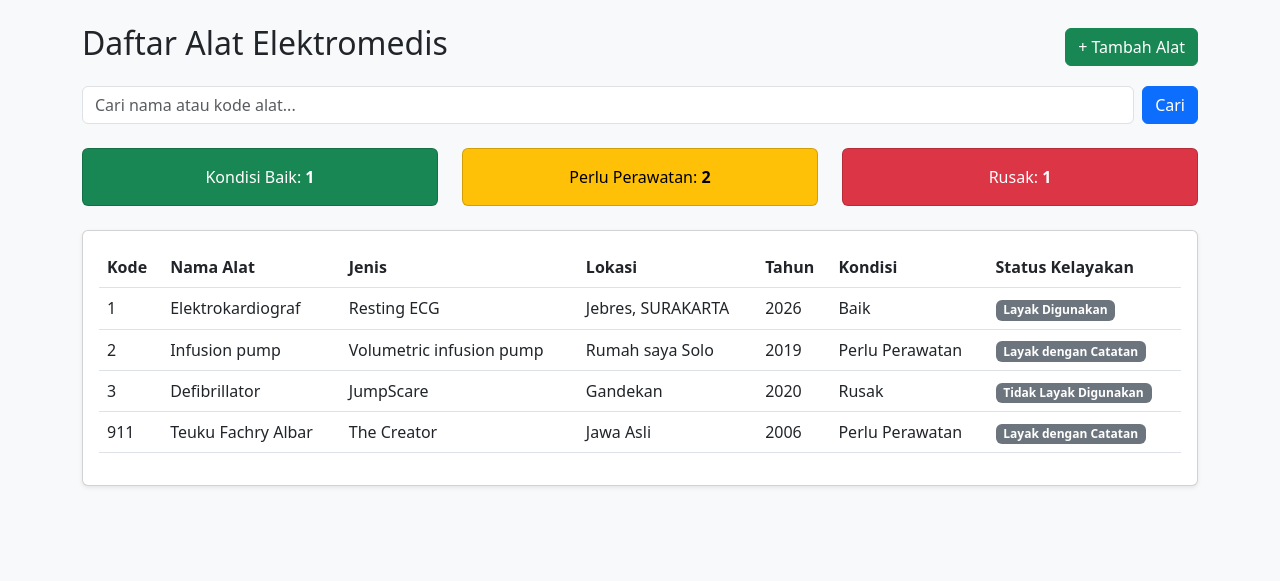
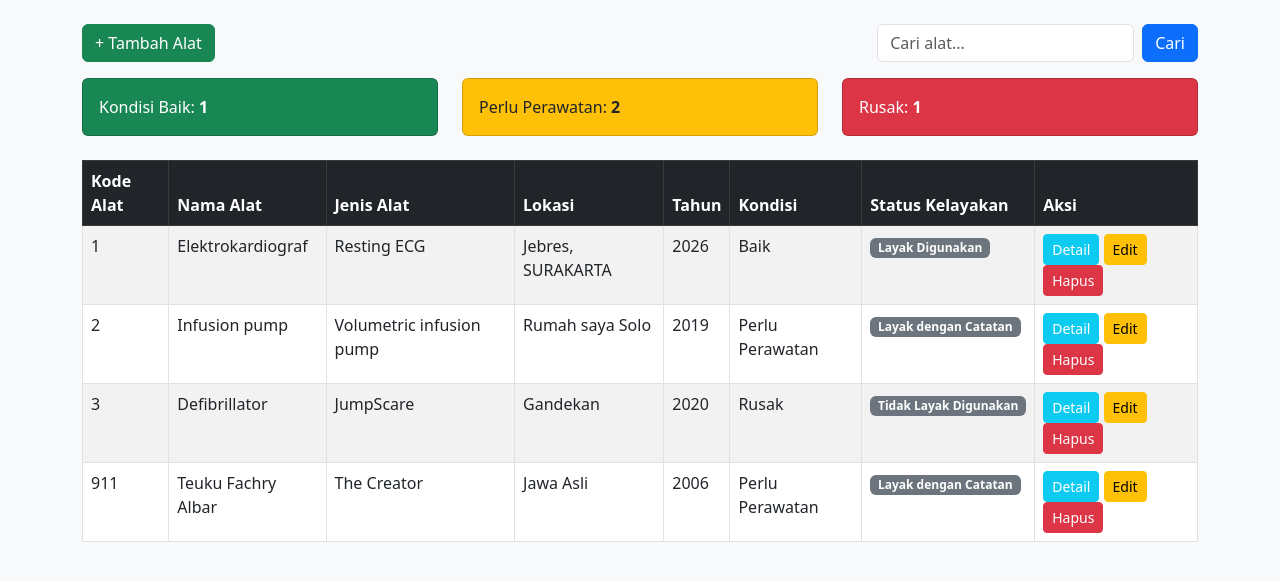
Before and after one commit to all-bar23/Proyek-UAS-Elektromedis, a Django app: page / in a window 1280 px wide. Shown: the part 56-637 px from the top of the page. Run offline with Django 5.2, Linux system fonts and the light colour scheme; data comes from the database, SQL or seed files in the repository; both versions use the stored data as it was after the commit.

Commit message:
Menyelesaikan fitur Edit, Hapus, Detail, dan fix error HTML

```diff
--- a/alat/templates/alat/daftar_alat.html
+++ b/alat/templates/alat/daftar_alat.html
@@ -1,43 +1,40 @@
 {% extends 'alat/base.html' %}
+{% block content %}
 
-{% block content %}
-<div class="d-flex justify-content-between align-items-center mb-3">
-    <h2>Daftar Alat Elektromedis</h2>
+<!-- Header & Pencarian -->
+<div class="d-flex justify-content-between mb-3">
     <a href="{% url 'tambah_alat' %}" class="btn btn-success">+ Tambah Alat</a>
+    <form method="GET" class="d-flex">
+        <input type="text" name="q" value="{{ kata_kunci }}" class="form-control me-2" placeholder="Cari alat...">
+        <button type="submit" class="btn btn-primary">Cari</button>
+    </form>
 </div>
 
-<!-- Menampilkan Algoritma Pencarian -->
-<form method="GET" action="" class="mb-4 d-flex">
-    <input type="text" name="q" class="form-control me-2" placeholder="Cari nama atau kode alat..." value="{{ kata_kunci }}">
-    <button type="submit" class="btn btn-primary">Cari</button>
-</form>
-
-<!-- Menampilkan Hasil Algoritma Perulangan (Ringkasan Data) -->
-<div class="row mb-4 text-center">
+<!-- Kartu Ringkasan Algoritma Perulangan -->
+<div class="row mb-4">
     <div class="col-md-4">
-        <div class="card text-bg-success"><div class="card-body">Kondisi Baik: <b>{{ jumlah_baik }}</b></div></div>
+        <div class="card bg-success text-white"><div class="card-body">Kondisi Baik: <b>{{ jumlah_baik }}</b></div></div>
     </div>
     <div class="col-md-4">
-        <div class="card text-bg-warning"><div class="card-body">Perlu Perawatan: <b>{{ jumlah_perawatan }}</b></div></div>
+        <div class="card bg-warning text-dark"><div class="card-body">Perlu Perawatan: <b>{{ jumlah_perawatan }}</b></div></div>
     </div>
     <div class="col-md-4">
-        <div class="card text-bg-danger"><div class="card-body">Rusak: <b>{{ jumlah_rusak }}</b></div></div>
+        <div class="card bg-danger text-white"><div class="card-body">Rusak: <b>{{ jumlah_rusak }}</b></div></div>
     </div>
 </div>
 
 <!-- Tabel Daftar Alat -->
-<div class="card shadow-sm">
-    <div class="card-body">
-        <table class="table table-hover">
-            <thead>
+<table class="table table-bordered table-striped mt-3">
+    <thead class="table-dark">
         <tr>
-                    <th>Kode</th>
+            <th>Kode Alat</th>
             <th>Nama Alat</th>
-                    <th>Jenis</th>
+            <th>Jenis Alat</th>
             <th>Lokasi</th>
             <th>Tahun</th>
             <th>Kondisi</th>
             <th>Status Kelayakan</th>
+            <th>Aksi</th>
         </tr>
     </thead>
     <tbody>
@@ -50,14 +47,19 @@
             <td>{{ alat.tahun_pengadaan }}</td>
             <td>{{ alat.kondisi }}</td>
             <td><span class="badge bg-secondary">{{ alat.status_kelayakan }}</span></td>
+            <td>
+                <!-- Tombol aksi sekarang berada di DALAM loop -->
+                <a href="{% url 'detail_alat' alat.pk %}" class="btn btn-sm btn-info text-white">Detail</a>
+                <a href="{% url 'edit_alat' alat.pk %}" class="btn btn-sm btn-warning">Edit</a>
+                <a href="{% url 'hapus_alat' alat.pk %}" class="btn btn-sm btn-danger">Hapus</a>
+            </td>
         </tr>
         {% empty %}
         <tr>
-                    <td colspan="7" class="text-center">Data alat belum ada atau tidak ditemukan.</td>
+            <td colspan="8" class="text-center">Belum ada data alat elektromedis.</td>
         </tr>
         {% endfor %}
     </tbody>
 </table>
-    </div>
-</div>
+
 {% endblock %}
--- a/alat/urls.py
+++ b/alat/urls.py
@@ -4,4 +4,7 @@ from . import views
 urlpatterns = [
     path('', views.daftar_alat, name='daftar_alat'),
     path('tambah/', views.tambah_alat, name='tambah_alat'),
+    path('<str:pk>/', views.detail_alat, name='detail_alat'),
+    path('<str:pk>/edit/', views.edit_alat, name='edit_alat'),
+    path('<str:pk>/hapus/', views.hapus_alat, name='hapus_alat'),
 ]
--- a/alat/views.py
+++ b/alat/views.py
@@ -1,10 +1,9 @@
-from django.shortcuts import render, redirect
+from django.shortcuts import render, redirect, get_object_or_404
 from django.db.models import Q
 from datetime import datetime
 from .models import AlatElektromedis
 
 def daftar_alat(request):
-    # Algoritma Pencarian
     kata_kunci = request.GET.get('q', '')
     if kata_kunci:
         daftar = AlatElektromedis.objects.filter(
@@ -13,7 +12,6 @@ def daftar_alat(request):
     else:
         daftar = AlatElektromedis.objects.all()
 
-    # Algoritma Perulangan (Menghitung jumlah berdasarkan kondisi)
     jumlah_baik = 0
     jumlah_perawatan = 0
     jumlah_rusak = 0
@@ -44,12 +42,9 @@ def tambah_alat(request):
         tahun_pengadaan_str = request.POST.get('tahun_pengadaan')
         kondisi = request.POST.get('kondisi')
 
-        # Algoritma Validasi
         errors = []
-        if not kode_alat:
-            errors.append("Kode alat tidak boleh kosong.")
-        if not nama_alat:
-            errors.append("Nama alat tidak boleh kosong.")
+        if not kode_alat: errors.append("Kode alat tidak boleh kosong.")
+        if not nama_alat: errors.append("Nama alat tidak boleh kosong.")
 
         try:
             tahun_pengadaan = int(tahun_pengadaan_str)
@@ -62,26 +57,67 @@ def tambah_alat(request):
             errors.append("Kode alat sudah digunakan.")
 
         if not errors:
-            # Algoritma Percabangan (Menentukan Status Kelayakan)
-            if kondisi == "Baik":
-                status_kelayakan = "Layak Digunakan"
-            elif kondisi == "Perlu Perawatan":
-                status_kelayakan = "Layak dengan Catatan"
-            else:
-                status_kelayakan = "Tidak Layak Digunakan"
+            if kondisi == "Baik": status_kelayakan = "Layak Digunakan"
+            elif kondisi == "Perlu Perawatan": status_kelayakan = "Layak dengan Catatan"
+            else: status_kelayakan = "Tidak Layak Digunakan"
 
-            # Simpan Data (Create)
             AlatElektromedis.objects.create(
-                kode_alat=kode_alat,
-                nama_alat=nama_alat,
-                jenis_alat=jenis_alat,
-                lokasi=lokasi,
-                tahun_pengadaan=tahun_pengadaan,
-                kondisi=kondisi,
-                status_kelayakan=status_kelayakan
+                kode_alat=kode_alat, nama_alat=nama_alat, jenis_alat=jenis_alat,
+                lokasi=lokasi, tahun_pengadaan=tahun_pengadaan, kondisi=kondisi, status_kelayakan=status_kelayakan
             )
             return redirect('daftar_alat')
+        return render(request, 'alat/tambah_alat.html', {'errors': errors})
+    return render(request, 'alat/tambah_alat.html')
 
-        return render(request, 'alat/tambah_alat.html', {'errors': errors})
 
-    return render(request, 'alat/tambah_alat.html')
+def detail_alat(request, pk):
+    alat = get_object_or_404(AlatElektromedis, pk=pk)
+    return render(request, 'alat/detail_alat.html', {'alat': alat})
+
+def edit_alat(request, pk):
+    alat = get_object_or_404(AlatElektromedis, pk=pk)
+    if request.method == 'POST':
+        kode_alat = request.POST.get('kode_alat')
+        nama_alat = request.POST.get('nama_alat')
+        jenis_alat = request.POST.get('jenis_alat')
+        lokasi = request.POST.get('lokasi')
+        tahun_pengadaan_str = request.POST.get('tahun_pengadaan')
+        kondisi = request.POST.get('kondisi')
+
+        errors = []
+        if not kode_alat: errors.append("Kode alat tidak boleh kosong.")
+        if not nama_alat: errors.append("Nama alat tidak boleh kosong.")
+        try:
+            tahun_pengadaan = int(tahun_pengadaan_str)
+            if tahun_pengadaan > datetime.now().year:
+                errors.append("Tahun pengadaan tidak boleh lebih besar dari tahun berjalan.")
+        except ValueError:
+            errors.append("Tahun pengadaan harus berupa angka.")
+
+        # Menggunakan exclude(pk=pk) agar aman dari duplikasi nama
+        if AlatElektromedis.objects.filter(kode_alat=kode_alat).exclude(pk=pk).exists():
+            errors.append("Kode alat sudah digunakan alat lain.")
+
+        if not errors:
+            if kondisi == "Baik": status_kelayakan = "Layak Digunakan"
+            elif kondisi == "Perlu Perawatan": status_kelayakan = "Layak dengan Catatan"
+            else: status_kelayakan = "Tidak Layak Digunakan"
+
+            alat.kode_alat = kode_alat
+            alat.nama_alat = nama_alat
+            alat.jenis_alat = jenis_alat
+            alat.lokasi = lokasi
+            alat.tahun_pengadaan = tahun_pengadaan
+            alat.kondisi = kondisi
+            alat.status_kelayakan = status_kelayakan
+            alat.save()
+            return redirect('daftar_alat')
+        return render(request, 'alat/edit_alat.html', {'alat': alat, 'errors': errors})
+    return render(request, 'alat/edit_alat.html', {'alat': alat})
+
+def hapus_alat(request, pk):
+    alat = get_object_or_404(AlatElektromedis, pk=pk)
+    if request.method == 'POST':
+        alat.delete()
+        return redirect('daftar_alat')
+    return render(request, 'alat/hapus_alat.html', {'alat': alat})
```
Also changed, not shown: alat/templates/alat/detail_alat.html (added, +20 -0 lines), alat/templates/alat/edit_alat.html (added, +33 -0 lines), alat/templates/alat/hapus_alat.html (added, +16 -0 lines), db.sqlite3. Lines whose indentation alone changed are shown as unchanged.
